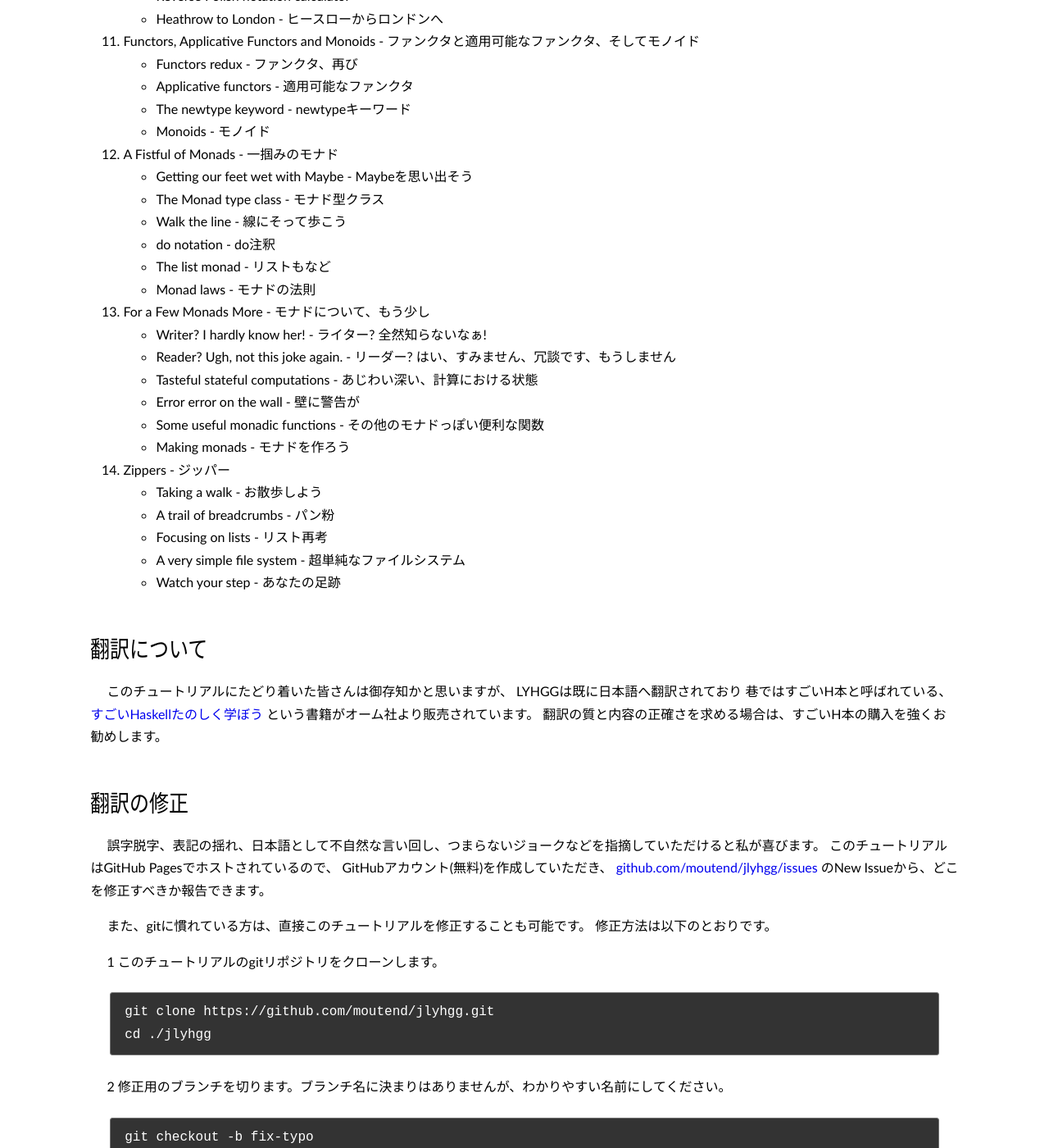
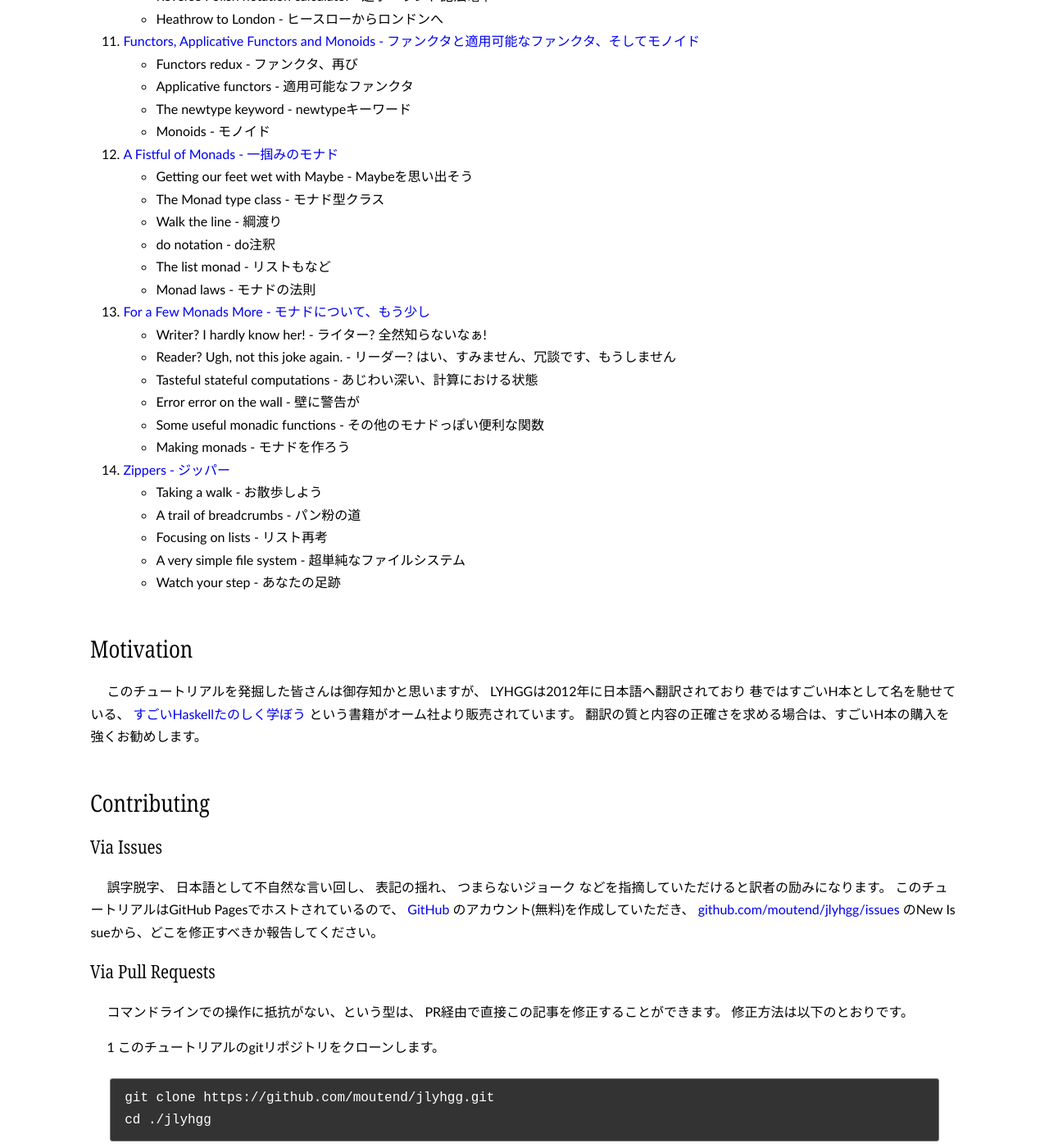
Before and after one commit to suruseas/jlyhgg, a Jekyll site: the page built from index.md, in a window 1280 px wide and 1400 px high, scrolled down 2163 px. Shown: the whole window at 82% size. Built offline with Jekyll 4.4.1, drawn with Linux system fonts in a browser that asks for light colours; some of the changed text lies outside the part shown.

Commit message:
Add links for each chapters

```diff
--- a/index.md
+++ b/index.md
@@ -8,11 +8,10 @@ layout: article
 
 
 
-
-## これは何?
+## Description
 
 [Learn You a Haskell for Great Good!](http://learnyouahaskell.com/chapters)
-の日本語訳です。
+の日本語版です。
 長いので、略してLYHGGと呼ぶことにします。
 LYHGG日本語版は、私
 [(@moutend)](https://github.com/moutend/)
@@ -21,36 +20,36 @@ LYHGG日本語版は、私
 
 
 
-## 目次
+## Index
 
-1. Introduction- はじめに
+1. [Introduction- はじめに]({{ site.url }}chapter/01/)
   * About this tutorial - このチュートリアルについて
   * So what's Haskell? - で、Haskellって何?
   * What you need to dive in - 冒険に必要なもの
-1. Starting Out - さぁ、はじめよう
-    * Ready, set, go! - 準備しよう!
-    * Baby's first functions - はじめての関数
+1. [Starting Out - さぁ、はじめよう]({{ site.url }}chapter/02/)
+    * Ready, set, go! - 位置について、よーい、ドン!
+    * Baby's first functions - よちよち関数
     * An intro to lists - リストのご紹介
     * Texas ranges - テキサス・レンジャー巣
     * I'm a list comprehension - 我はリスト内包表記
     * Tuples - タプル
-1. Types and Typeclasses - 型と型クラス
+1. [Types and Typeclasses - 型と型クラス]({{ site.url }}chapter/03/)
   * Believe the type - 型を信じて
   * Type variables - 型変数
   * Typeclasses 101 - 101匹型クラスちゃん
-1. Syntax in Functions - 関数におけるシンタックス
+1. [Syntax in Functions - 関数におけるシンタックス]({{ site.url }}chapter/04/)
   * Pattern matching - パターンマッチング
   * Guards, guards! - ガードで防げ!
   * Where!? - whereはどこに!?
   * Let it be - letにしよう
   * Case expressions - case式
-1. Recursion - 再帰
-  * Hello recursion! - こんにちは再帰!
+1. [Recursion - 再帰]({{ site.url }}chapter/05/)
+  * Hello recursion! - 素敵な催奇
   * Maximum awesome - 良さは最高
   * A few more recursive functions - 再帰的な関数をもう少し
   * Quick, sort! - クイックソート!
   * Thinking recursively - 再帰的に考える
-1. Higher Order Functions - 高階関数
+1. [Higher Order Functions - 高階関数]({{ site.url }}chapter/06/)
   * Curried functions - カリー化された関数
   * Some higher-orderism is in order - 高階する理由
   * Maps and filters - マッピングとフィルタリング
@@ -58,82 +57,94 @@ LYHGG日本語版は、私
   * Only folds and horses - 畳み込めるもの
   * Function application with $ - $を使った関数適用
   * Function composition - 関数合成
-1. Modules - モジュール
+1. [Modules - モジュール]({{ site.url }}chapter/07/)
   * Loading modules - モジュールを読み込む
   * Data.List
   * Data.Char
   * Data.Map
   * Data.Set
   * Making our own modules - 独自のモジュールを作ろう
-1. Making Our Own Types and Typeclasses - 独自の型と型クラスをつくろう
+1. [Making Our Own Types and Typeclasses - 独自の型と型クラスをつくろう]({{ site.url }}chapter/08/)
   * Algebraic data types intro - 代数的データ型とは
   * Record syntax - レコードシンタックス
   * Type parameters - 型パラメータ
   * Derived instances - 産まれたてのインスタンス
   * Type synonyms - 型シノニム
   * Recursive data structures 再帰的データ構造
-  * Typeclasses 102 - 102匹の型クラスちゃん
-  * A yes-no typeclass - Yes-noな型クラス
+  * Typeclasses 102 - 102匹型クラスちゃん
+  * A yes-no typeclass - ゆるふわ型クラス
   * The Functor typeclass - ファンクタ型クラス
   * Kinds and some type-foo - 型のようなkindのような
-1. Input and Output - 入力と出力
+1. [Input and Output - 入力と出力]({{ site.url }}chapter/09/)
   * Hello, world! - 念願のHello, World!
   * Files and streams - ファイルとストリーム
   * Command line arguments - コマンドライン引数
   * Randomness - ランダム性
   * Bytestrings - バイト文字列
   * Exceptions - 例外
-1. Functionally Solving Problems - 関数的に問題を解決する
-  * Reverse Polish notation calculator
+1. [Functionally Solving Problems - 関数的な問題の解決]({{ site.url }}chapter/10/)
+  * Reverse Polish notation calculator - 逆ポーランド記法電卓
   * Heathrow to London - ヒースローからロンドンへ
-1. Functors, Applicative Functors and Monoids - ファンクタと適用可能なファンクタ、そしてモノイド
+1. [Functors, Applicative Functors and Monoids - ファンクタと適用可能なファンクタ、そしてモノイド]({{ site.url }}chapter/11/)
   * Functors redux - ファンクタ、再び
   * Applicative functors - 適用可能なファンクタ
   * The newtype keyword - newtypeキーワード
   * Monoids - モノイド
-1. A Fistful of Monads - 一掴みのモナド
+1. [A Fistful of Monads - 一掴みのモナド]({{ site.url }}chapter/12/)
   * Getting our feet wet with Maybe - Maybeを思い出そう
   * The Monad type class - モナド型クラス
-  * Walk the line - 線にそって歩こう
+  * Walk the line - 綱渡り
   * do notation - do注釈
   * The list monad - リストもなど
   * Monad laws - モナドの法則
-1. For a Few Monads More - モナドについて、もう少し
+1. [For a Few Monads More - モナドについて、もう少し]({{ site.url }}chapter/13/)
   * Writer? I hardly know her! - ライター? 全然知らないなぁ!
   * Reader? Ugh, not this joke again. - リーダー? はい、すみません、冗談です、もうしません
   * Tasteful stateful computations - あじわい深い、計算における状態
   * Error error on the wall - 壁に警告が
   * Some useful monadic functions - その他のモナドっぽい便利な関数
   * Making monads - モナドを作ろう
-1. Zippers - ジッパー
+1. [Zippers - ジッパー]({{ site.url }}chapter/14/)
   * Taking a walk - お散歩しよう
-  * A trail of breadcrumbs - パン粉
+  * A trail of breadcrumbs - パン粉の道
   * Focusing on lists - リスト再考
   * A very simple file system - 超単純なファイルシステム
   * Watch your step - あなたの足跡
 
 
 
-## 翻訳について
+## Motivation
 
-このチュートリアルにたどり着いた皆さんは御存知かと思いますが、
-LYHGGは既に日本語へ翻訳されており
-巷ではすごいH本と呼ばれている、
+このチュートリアルを発掘した皆さんは御存知かと思いますが、
+LYHGGは2012年に日本語へ翻訳されており
+巷ではすごいH本として名を馳せている、
 [すごいHaskellたのしく学ぼう](https://estore.ohmsha.co.jp/titles/978427406885P)
 という書籍がオーム社より販売されています。
 翻訳の質と内容の正確さを求める場合は、すごいH本の購入を強くお勧めします。
 
 
 
-## 翻訳の修正
+## Contributing
 
-誤字脱字、表記の揺れ、日本語として不自然な言い回し、つまらないジョークなどを指摘していただけると私が喜びます。
+### Via Issues
+
+誤字脱字、
+日本語として不自然な言い回し、
+表記の揺れ、
+つまらないジョーク
+などを指摘していただけると訳者の励みになります。
 このチュートリアルはGitHub Pagesでホストされているので、
-GitHubアカウント(無料)を作成していただき、
+[GitHub](https://github.com/)
+のアカウント(無料)を作成していただき、
 [github.com/moutend/jlyhgg/issues](https://github.com/moutend/jlyhgg/issues/)
-のNew Issueから、どこを修正すべきか報告できます。
+のNew Issueから、どこを修正すべきか報告してください。
 
-また、gitに慣れている方は、直接このチュートリアルを修正することも可能です。
+
+
+### Via Pull Requests
+
+コマンドラインでの操作に抵抗がない、という型は、
+PR経由で直接この記事を修正することができます。
 修正方法は以下のとおりです。
 
 1 このチュートリアルのgitリポジトリをクローンします。
@@ -155,7 +166,9 @@ GitHubアカウント(無料)を作成していただき、
 
     git push origin fix-typo
 
-## ライセンスについて、
+
+
+## LICENSE
 
 LYHGGは、CC BY-SA 3.0で公開されています。
 LYHGG日本語版もコレに従い、同じライセンスの下で公開しています。
```
